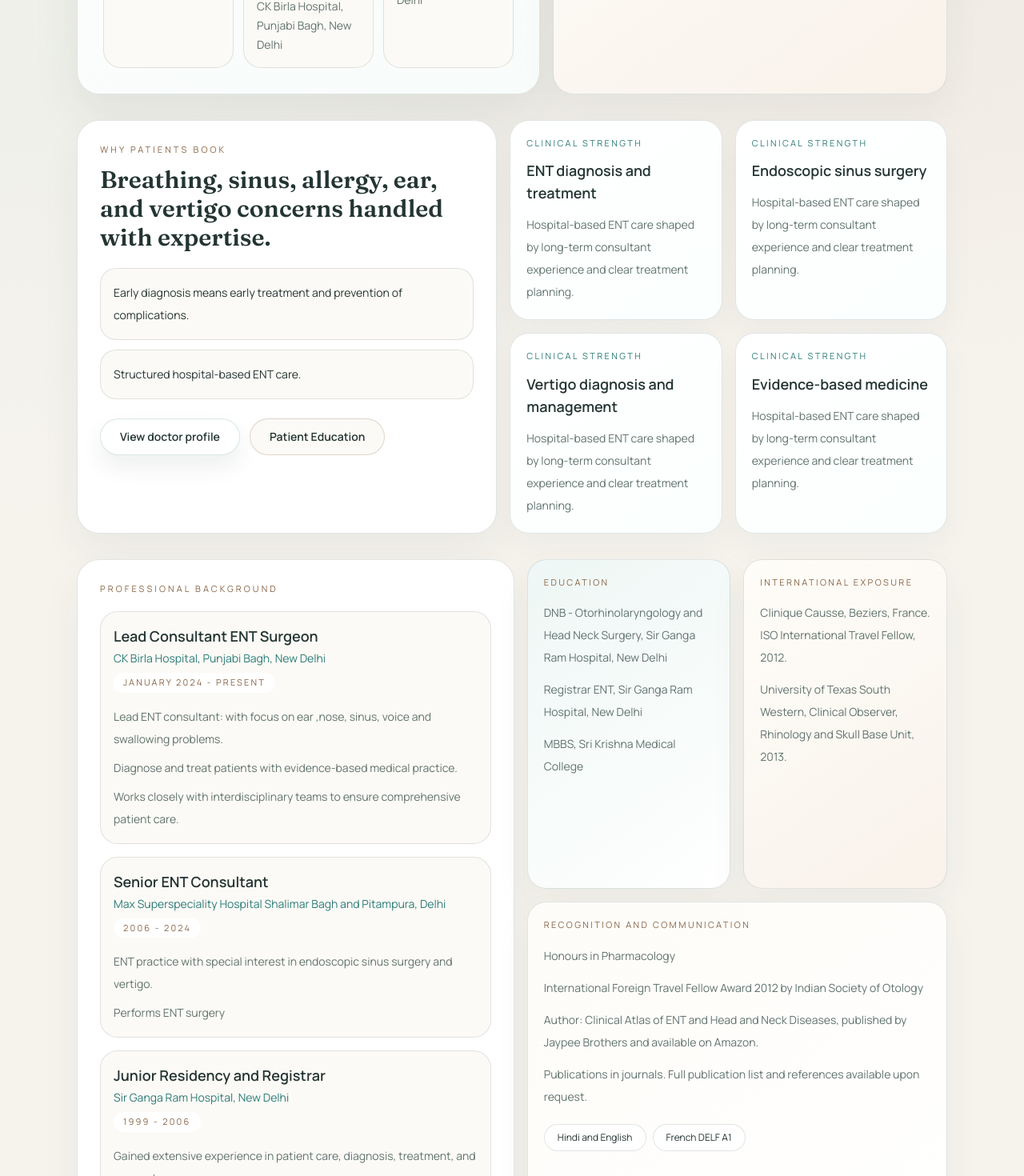
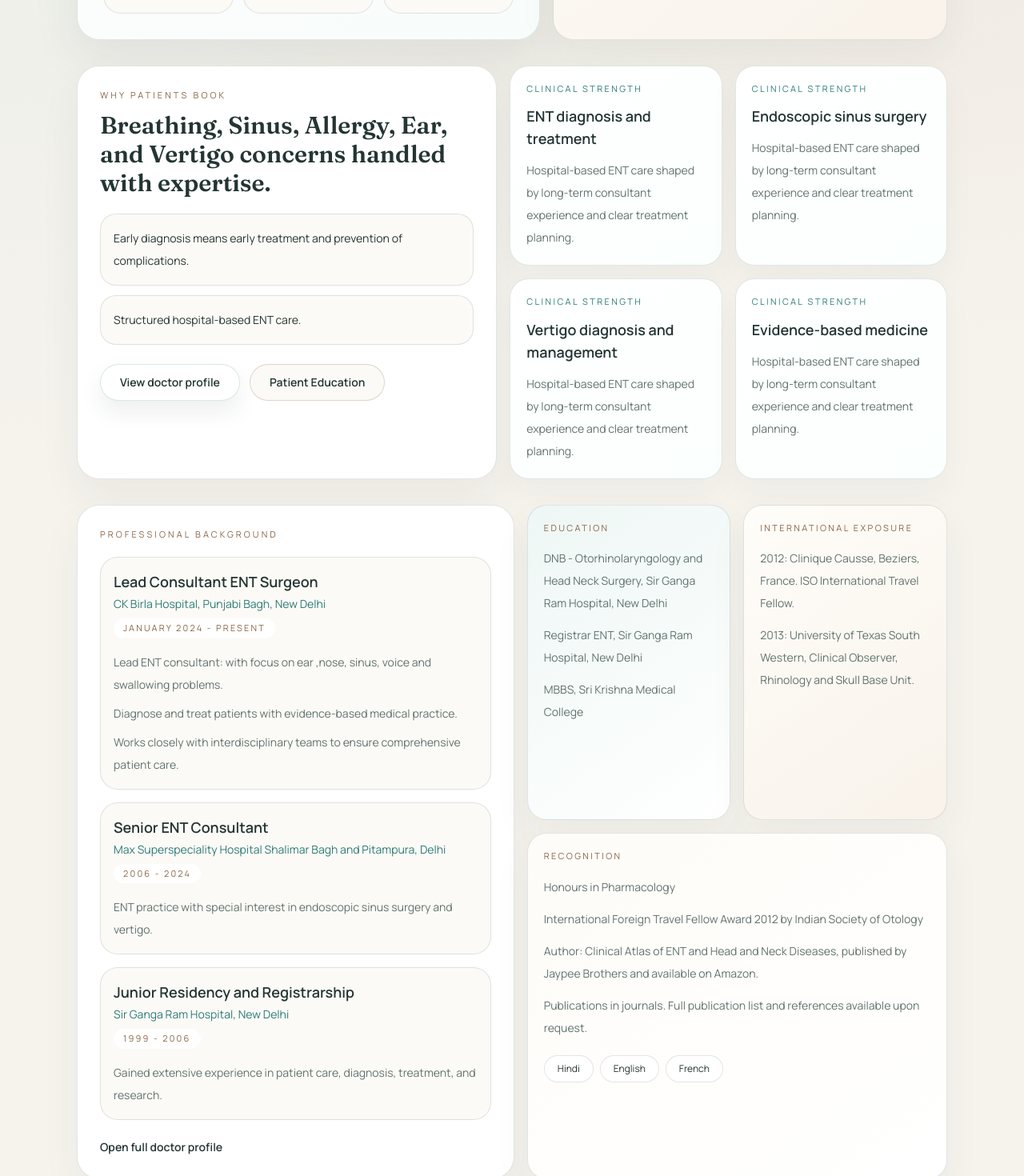
Before and after one commit to CodinGakpo/DrDeeptiEnt, a React (Vite) app in the folder frontend/: page / in a window 1280 px wide. Shown: the part 1120-2590 px from the top of the page at 80% size. Built offline with nearby package versions, Linux system fonts and the light colour scheme; no server answers.

Commit message:
Resolved issue where cookie from backend was misidentified as third party

```diff
--- a/frontend/src/App.jsx
+++ b/frontend/src/App.jsx
@@ -25,7 +25,7 @@ export default function App() {
             <div className="flex items-start justify-between gap-3 sm:items-center">
               <NavLink className="min-w-0" to="/">
                 <p className="text-[10px] uppercase tracking-[0.28em] text-[var(--color-wood)] sm:text-xs">
-                  ENT care in Delhi
+                  Expert ENT Care in Delhi
                 </p>
                 <p className="truncate font-serif text-lg text-[var(--color-ink)] sm:text-xl">
                   Dr. Deepti Sinha
--- a/frontend/src/pages/Home.jsx
+++ b/frontend/src/pages/Home.jsx
@@ -128,12 +128,12 @@ export default function Home() {
               </p>
             </div>
 
-            <a
+            {/* <a
               className="break-all rounded-[22px] bg-[var(--color-paper-soft)] px-4 py-4 text-sm font-semibold leading-6 text-[var(--color-cyan-deep)] transition hover:bg-[var(--color-wood-soft)] sm:col-span-2"
               href={`mailto:${doctor.email}`}
             >
               {doctor.email}
-            </a>
+            </a> */}
           </div>
 
           <div className="mt-6 flex flex-col gap-3 sm:flex-row">
@@ -242,7 +242,7 @@ export default function Home() {
             Why patients book
           </p>
           <h2 className="mt-3 font-serif text-3xl text-[var(--color-ink)]">
-            Breathing, sinus, allergy, ear, and vertigo concerns handled with expertise.
+            Breathing, Sinus, Allergy, Ear, and Vertigo concerns handled with expertise.
           </h2>
           <ul className="mt-5 space-y-3">
             {doctor.whyBookNow.slice(0, 4).map((item) => (
@@ -354,7 +354,7 @@ export default function Home() {
 
           <div className="rounded-[24px] border border-[var(--color-line)] bg-[linear-gradient(145deg,#fefcf8,#fff)] p-5 shadow-[0_20px_48px_rgba(36,53,51,0.05)] sm:col-span-2">
             <p className="text-[11px] uppercase tracking-[0.22em] text-[var(--color-wood)]">
-              Recognition and communication
+              Recognition
             </p>
             <ul className="mt-4 space-y-3 text-sm leading-7 text-[var(--color-mist)]">
               {doctor.awards.map((item) => (
@@ -465,7 +465,7 @@ export default function Home() {
           <h3 className="mt-3 font-serif text-3xl text-[var(--color-ink)]">
             {featuredAdvice.title}
           </h3>
-          <p className="mt-4 text-sm leading-7 text-[var(--color-mist)] sm:leading-8">
+          <p className="mt-4 text-sm leading-7 sm:leading-8">
             {featuredAdvice.summary}
           </p>
 
@@ -536,27 +536,28 @@ export default function Home() {
             <p className="text-[11px] uppercase tracking-[0.3em] text-[var(--color-wood)]">
               Consultation access
             </p>
-            <h2 className="mt-3 font-serif text-3xl text-[var(--color-ink)]">
-              Review the doctor, understand the care style, then book with clarity.
-            </h2>
-            <p className="mt-4 max-w-2xl text-sm leading-7 text-[var(--color-mist)]">
-              The experience now reads like a professional hospital microsite on mobile first,
-              while keeping the booking path clear once the patient feels confident to proceed.
-            </p>
+            <p>    </p>
+            <br/>
           </div>
 
           <div className="flex w-full flex-col gap-3 sm:w-auto sm:flex-row">
             <Link
               className="inline-flex w-full items-center justify-center rounded-full border border-[rgba(45,124,119,0.18)] bg-white px-6 py-3 text-sm font-semibold text-[var(--color-cyan-deep)] shadow-[0_14px_28px_rgba(36,53,51,0.08)] transition hover:border-[rgba(45,124,119,0.28)] hover:bg-[var(--color-cyan-soft)] sm:w-auto"
+              to="/book"
+            >
+              Book a visit
+            </Link>
+            <Link
+              className="inline-flex w-full items-center justify-center rounded-full border border-[rgba(45,124,119,0.18)] bg-white px-6 py-3 text-sm font-semibold text-[var(--color-cyan-deep)] shadow-[0_14px_28px_rgba(36,53,51,0.08)] transition hover:border-[rgba(45,124,119,0.28)] hover:bg-[var(--color-cyan-soft)] sm:w-auto"
               to="/recognition"
             >
-              See recognition gallery
+              Recognition
             </Link>
             <Link
               className="inline-flex w-full items-center justify-center rounded-full border border-[rgba(45,124,119,0.18)] bg-white px-6 py-3 text-sm font-semibold text-[var(--color-cyan-deep)] shadow-[0_14px_28px_rgba(36,53,51,0.08)] transition hover:border-[rgba(45,124,119,0.28)] hover:bg-[var(--color-cyan-soft)] sm:w-auto"
               to={doctor.id ? `/doctors/${doctor.id}` : "/doctors/1"}
             >
-              View full doctor profile
+              Doctor profile
             </Link>
           </div>
         </div>
--- a/frontend/src/utils/doctorProfiles.js
+++ b/frontend/src/utils/doctorProfiles.js
@@ -80,11 +80,10 @@ const doctorProfile = {
       period: "2006 - 2024",
       points: [
         "ENT practice with special interest in endoscopic sinus surgery and vertigo.",
-        "Performs ENT surgery ",
       ],
     },
     {
-      title: "Junior Residency and Registrar",
+      title: "Junior Residency and Registrarship",
       place: "Sir Ganga Ram Hospital, New Delhi",
       period: "1999 - 2006",
       points: [
@@ -99,8 +98,8 @@ const doctorProfile = {
     "MBBS, Sri Krishna Medical College",
   ],
   internationalExposure: [
-    "Clinique Causse, Beziers, France. ISO International Travel Fellow, 2012.",
-    "University of Texas South Western, Clinical Observer, Rhinology and Skull Base Unit, 2013.",
+    "2012: Clinique Causse, Beziers, France. ISO International Travel Fellow.",
+    "2013: University of Texas South Western, Clinical Observer, Rhinology and Skull Base Unit.",
   ],
   skills: [
     "ENT diagnosis and treatment",
@@ -121,8 +120,9 @@ const doctorProfile = {
     "International Foreign Travel Fellow Award 2012 by Indian Society of Otology",
   ],
   languages: [
-    "Hindi and English",
-    "French DELF A1",
+    "Hindi",
+    "English",
+    "French",
   ],
   bookingJourney: [
     ,
```
Also changed, not shown: 1 other file (tests, documents, lock files or other folders).
